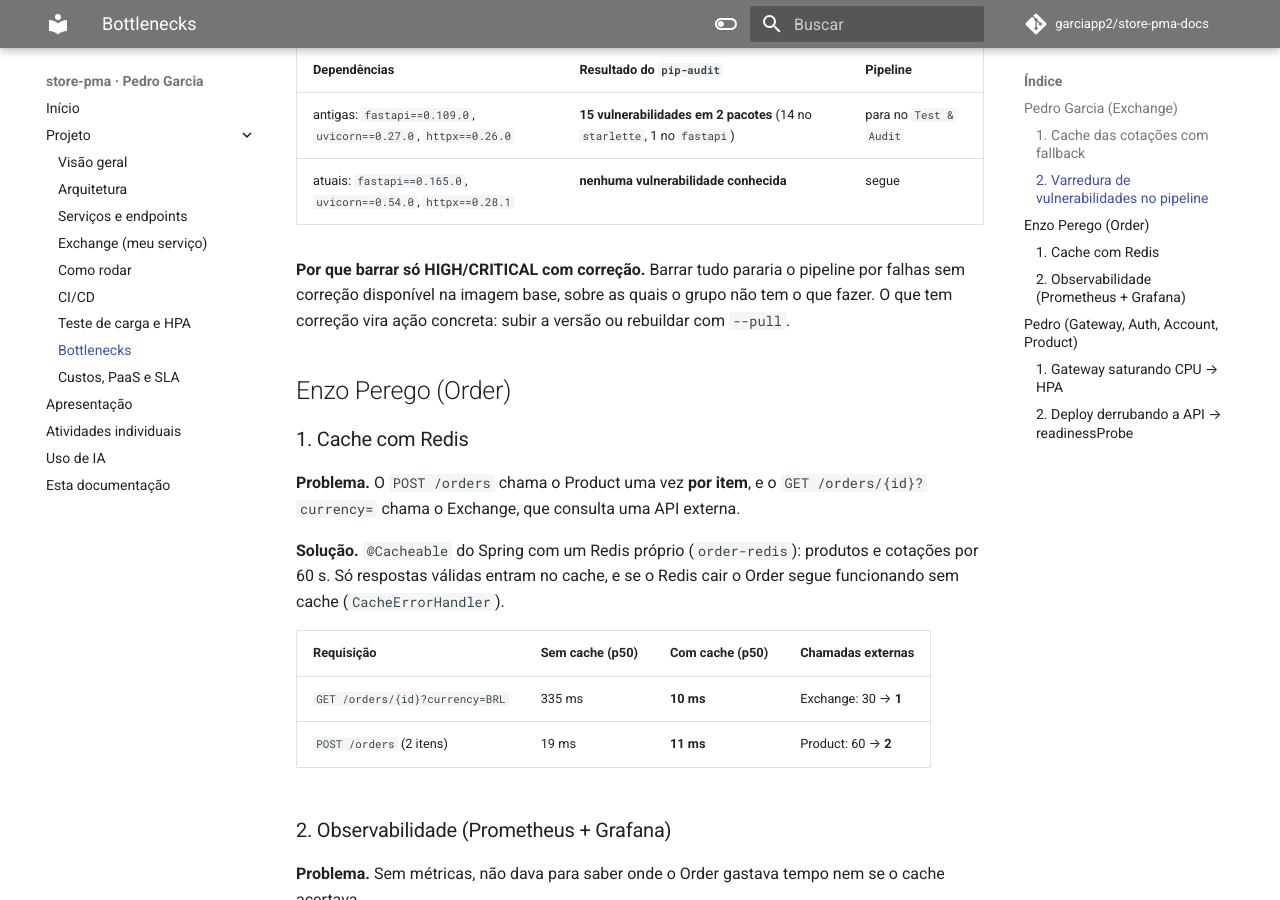
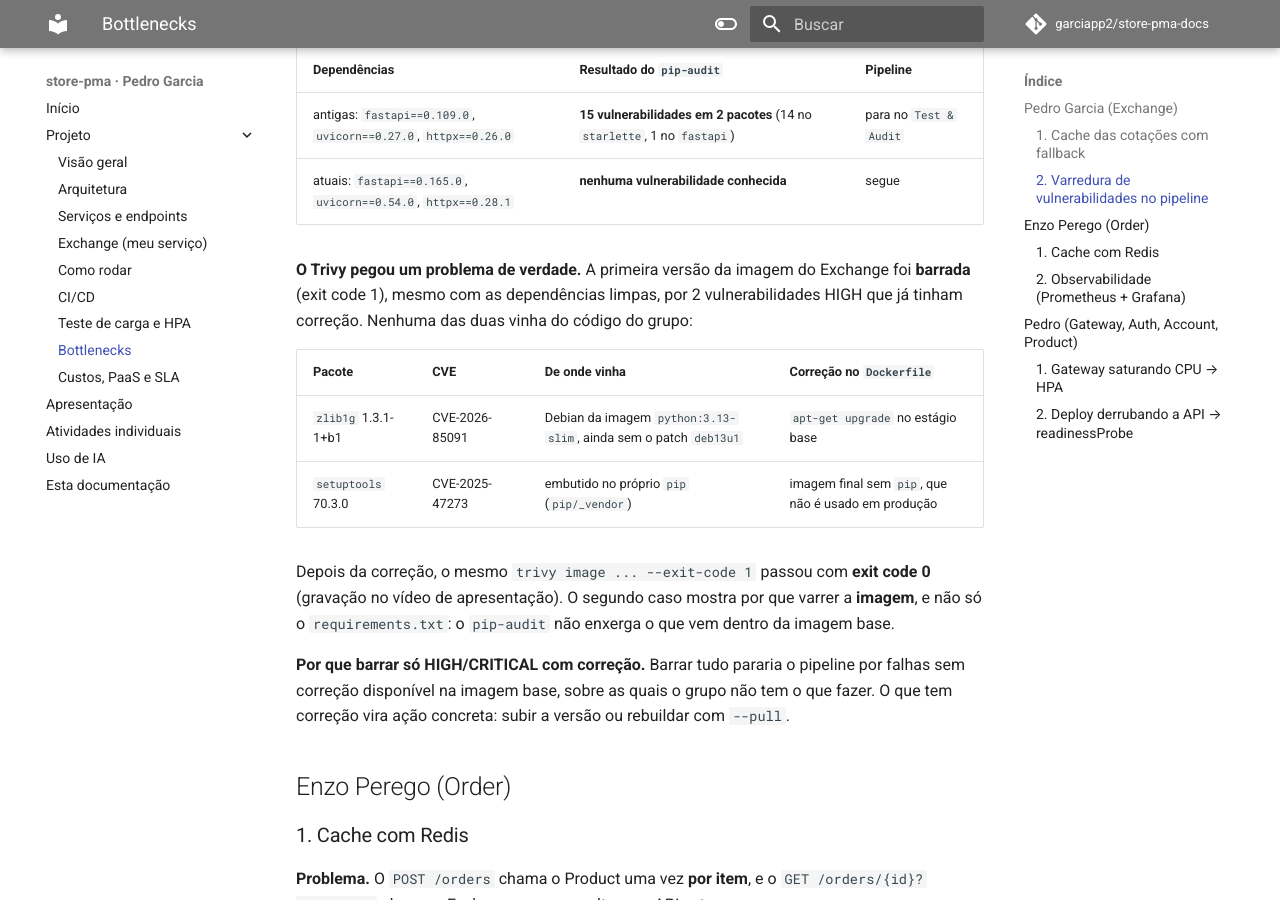
Before and after one commit to EP-PC/store-pma-docs, an MkDocs documentation site: the page built from docs/projeto/bottlenecks.md, in a window 1280 px wide and 900 px high, scrolled down 3134 px. Built offline with MkDocs 1.6.1 and Material for MkDocs 9.7.7, drawn with Linux system fonts in a browser that asks for light colours; comment, search, counter and statistics services are not loaded.

Commit message:
docs: achado real do Trivy na imagem do Exchange e a correção

```diff
--- a/docs/projeto/bottlenecks.md
+++ b/docs/projeto/bottlenecks.md
@@ -123,6 +123,19 @@ stage('Image Scan') {
 | antigas: `fastapi==0.109.0`, `uvicorn==0.27.0`, `httpx==0.26.0` | **15 vulnerabilidades em 2 pacotes** (14 no `starlette`, 1 no `fastapi`) | para no `Test & Audit` |
 | atuais: `fastapi==0.165.0`, `uvicorn==0.54.0`, `httpx==0.28.1` | **nenhuma vulnerabilidade conhecida** | segue |
 
+**O Trivy pegou um problema de verdade.** A primeira versão da imagem do Exchange foi **barrada**
+(exit code 1), mesmo com as dependências limpas, por 2 vulnerabilidades HIGH que já tinham
+correção. Nenhuma das duas vinha do código do grupo:
+
+| Pacote | CVE | De onde vinha | Correção no `Dockerfile` |
+|---|---|---|---|
+| `zlib1g` 1.3.1-1+b1 | CVE-2026-85091 | Debian da imagem `python:3.13-slim`, ainda sem o patch `deb13u1` | `apt-get upgrade` no estágio base |
+| `setuptools` 70.3.0 | CVE-2025-47273 | embutido no próprio `pip` (`pip/_vendor`) | imagem final sem `pip`, que não é usado em produção |
+
+Depois da correção, o mesmo `trivy image ... --exit-code 1` passou com **exit code 0** (gravação
+no vídeo de apresentação). O segundo caso mostra por que varrer a **imagem**, e não só o
+`requirements.txt`: o `pip-audit` não enxerga o que vem dentro da imagem base.
+
 **Por que barrar só HIGH/CRITICAL com correção.** Barrar tudo pararia o pipeline por falhas sem
 correção disponível na imagem base, sobre as quais o grupo não tem o que fazer. O que tem
 correção vira ação concreta: subir a versão ou rebuildar com `--pull`.
```
